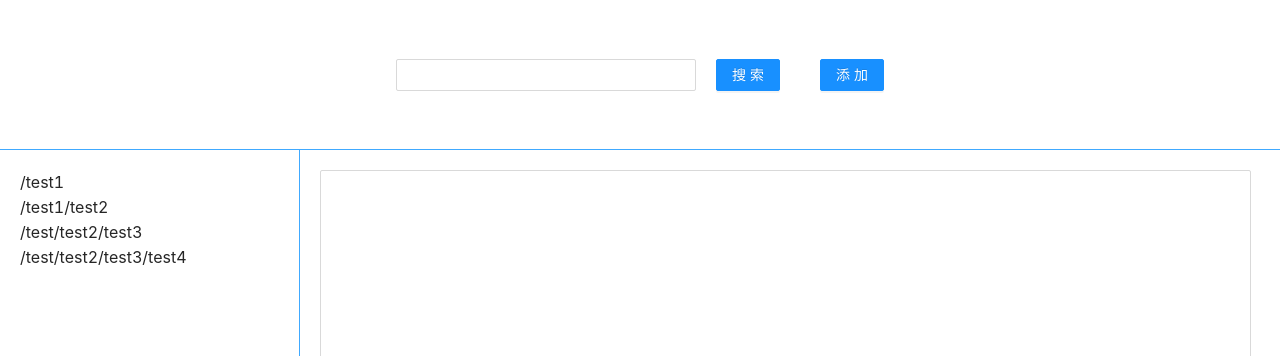
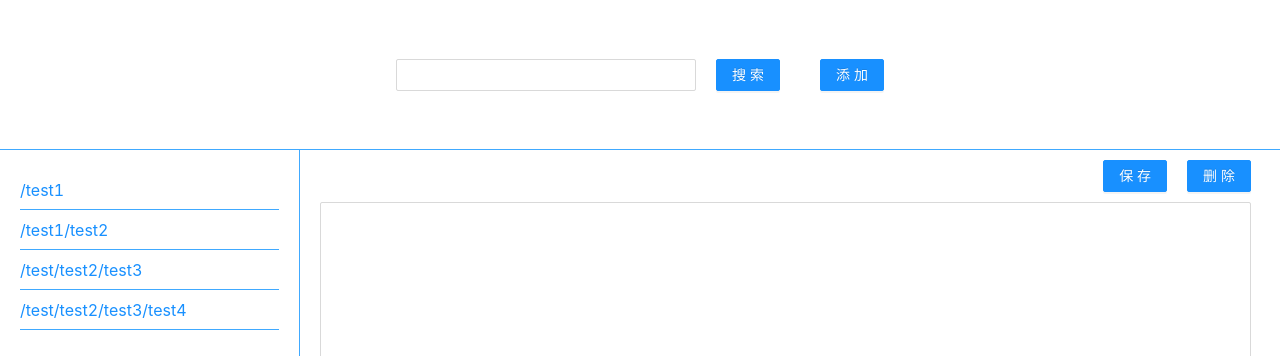
Before and after one commit to jingoat/easy-mock-frontend, a React app: page / in a window 1280 px wide. Shown: the top 356 px of the page. Built offline with nearby package versions, Linux system fonts and the light colour scheme.

Commit message:
feature: easy-mock-frontend crud

```diff
--- a/src/pages/MockPage.js
+++ b/src/pages/MockPage.js
@@ -20,13 +20,19 @@ function MockPage() {
       </div>
       <div className="mock-bottom">
         <div className="mock-bottom-left mock-bottom-item">
-          <div className="data-item">/test1</div>
-          <div className="data-item">/test1/test2</div>
-          <div className="data-item">/test/test2/test3</div>
-          <div className="data-item">/test/test2/test3/test4</div>
+          <a className="data-item">/test1</a>
+          <a className="data-item">/test1/test2</a>
+          <a className="data-item">/test/test2/test3</a>
+          <a className="data-item">/test/test2/test3/test4</a>
         </div>
         <div className="mock-bottom-right mock-bottom-item">
-          <TextArea rows={100} />
+          <Button type="primary" className="update-btn mock-top-btn">
+            保存
+          </Button>
+          <Button type="primary" className="delete-btn mock-top-btn">
+            删除
+          </Button>
+          <TextArea rows={60} className="text-area" />
         </div>
       </div>
     </div>
--- a/src/pages/MockPage.style.css
+++ b/src/pages/MockPage.style.css
@@ -27,7 +27,7 @@
 }
 
 .mock-bottom {
-  height: 500px;
+  height: fit-content;
   display: flex;
 }
 
@@ -40,13 +40,29 @@
   display: inline-block;
   width: 300px;
   text-align: left;
-  height: calc(100vh + 550px);
+  height: calc(100vh - 150px);
   border-right: 1px solid #40a9ff;
+  overflow: auto;
 }
 
 .mock-bottom-right {
   font-size: 16px;
   display: inline-block;
   width: calc(100% - 309px);
-  height: calc(100vh + 50px);
+  height: calc(100vh - 150px);
+  padding-top: 10px;
+  text-align: right;
 }
+.delete-btn {
+  margin-bottom: 10px;
+}
+.text-area,
+textarea.ant-input {
+  height: 100%;
+}
+.data-item {
+  border-bottom: 1px solid #40a9ff;
+  height: 40px;
+  line-height: 40px;
+  display: block;
+}
```
